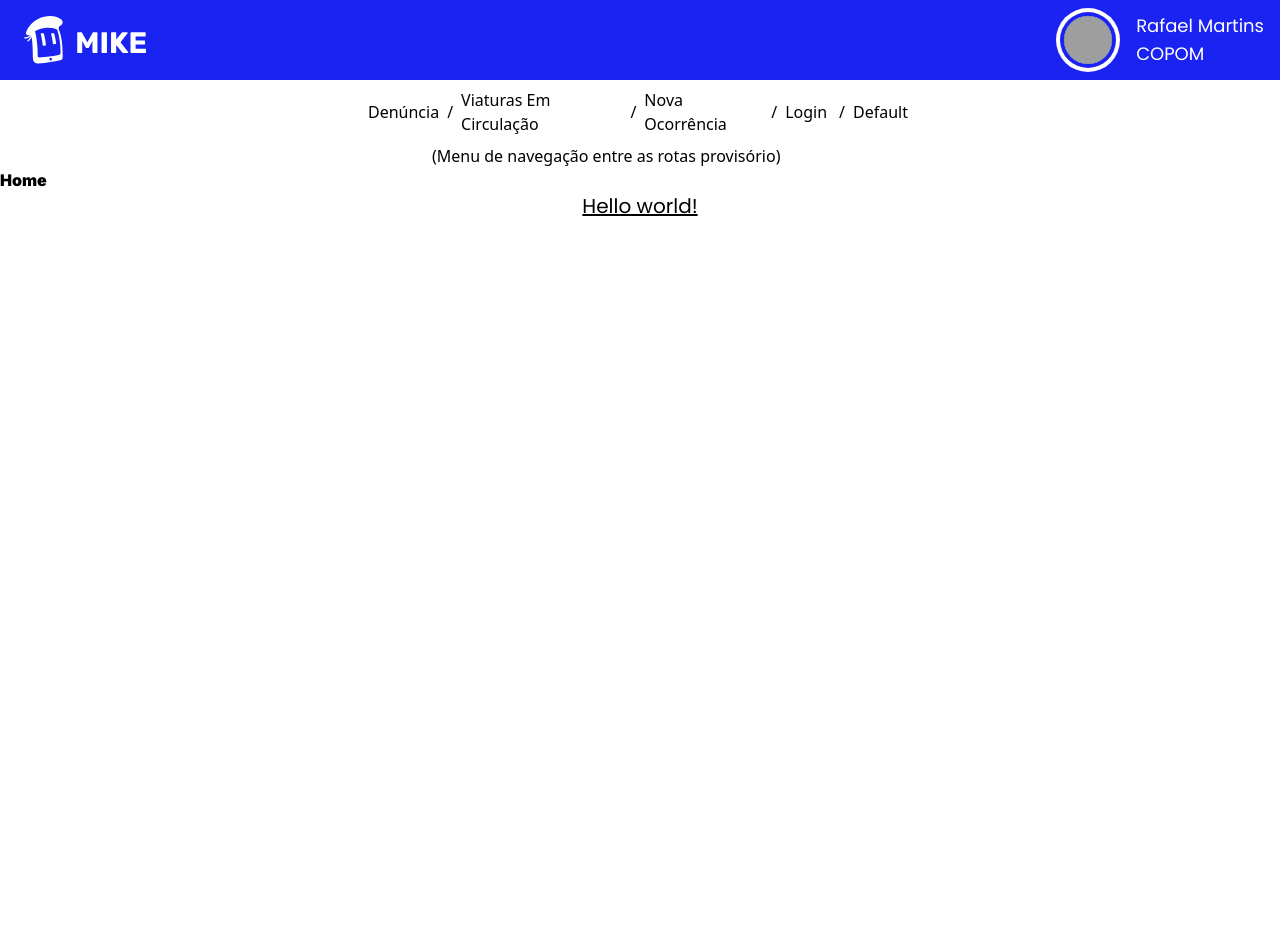
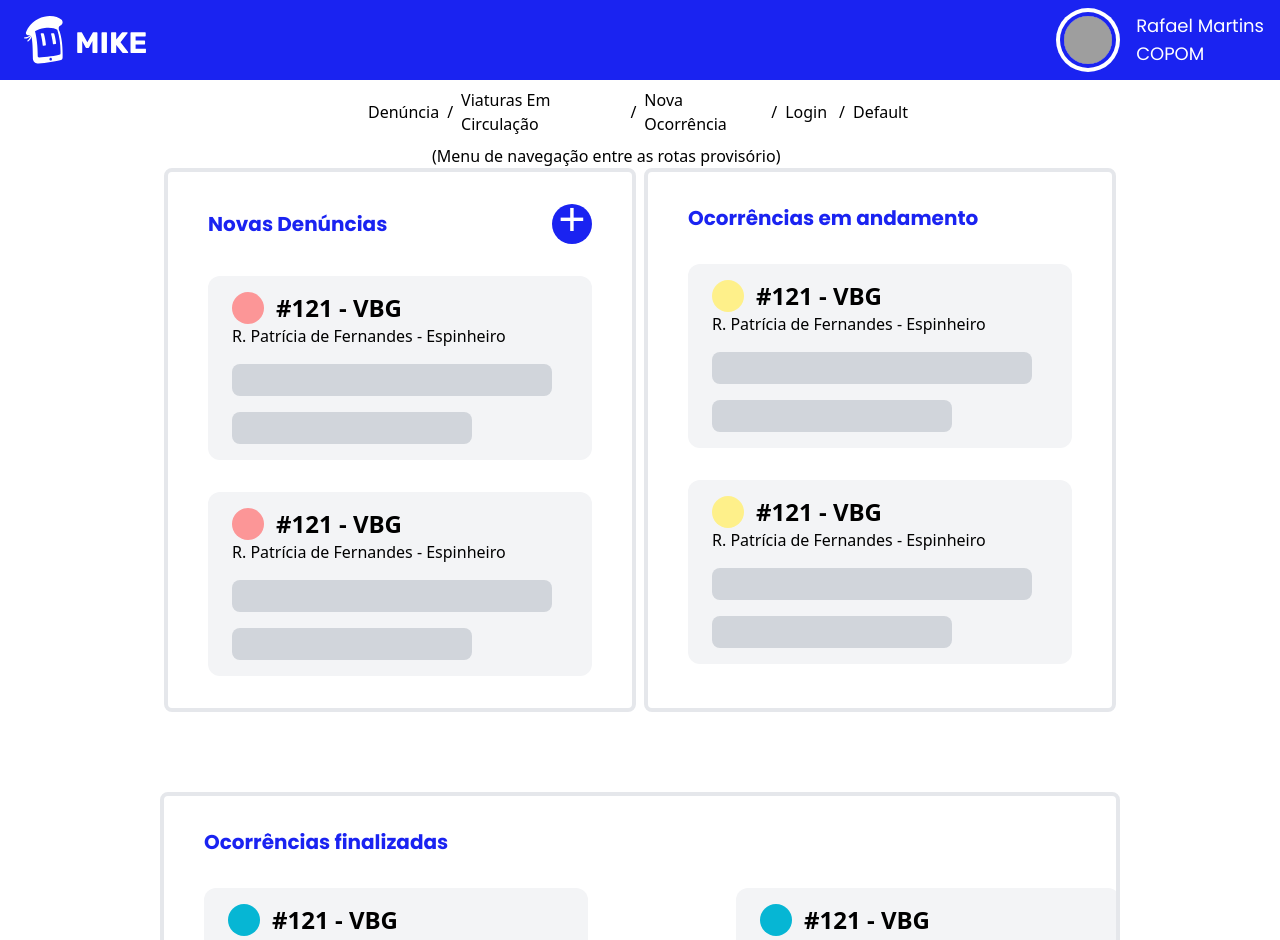
Before and after one commit to Company-FMG/pm-digital, a React (Vite) app: page /home in a window 1280 px wide. Shown: the top 940 px of the page. Before the commit the page ends 800 px from the top, so only its background shows below. Built offline with nearby package versions, Linux system fonts and the light colour scheme; sample sign-in values are in the browser's storage; grey boxes are pictures that could not be loaded.

Commit message:
feat: home page

```diff
--- /dev/null
+++ b/src/components/global/ComplaintCard.tsx
@@ -0,0 +1,39 @@
+interface ComplaintCardProps{
+    status: string;
+    tipo: string;
+    endereco: string;
+}
+
+function ComplaintCard({ status, tipo, endereco }: ComplaintCardProps){
+    const getColor = () => {
+        switch(status){
+            case 'nova':
+                return 'h-8 w-8 rounded-full bg-red'
+            break;
+            case 'em andamento':
+                return 'h-8 w-8 rounded-full bg-yellow-200'
+            break;
+            case 'finalizada':
+                return 'h-8 w-8 rounded-full bg-cyan-500'
+            break;
+            default:
+                console.log("status inválido")
+        }
+    }
+
+    return(
+        <div className="w-96 bg-gray-100 rounded-xl px-6 py-4 space-y-4">
+            <div>
+                <div className="flex gap-3">
+                    <div className={getColor()}></div>
+                    <h2 className="font-bold text-2xl">{ tipo }</h2>
+                </div>
+                <p>{ endereco }</p>
+            </div>
+            <div className="h-8 w-80 bg-gray-300 rounded-lg"></div>
+            <div className="h-8 w-60 bg-gray-300 rounded-lg"></div>
+        </div>
+    );
+}
+
+export default ComplaintCard
--- a/src/routes/Home.tsx
+++ b/src/routes/Home.tsx
@@ -1,11 +1,33 @@
+import { useNavigate } from "react-router-dom"
+import ComplaintCard from "../components/global/ComplaintCard"
 import AuthenticatedLayout from "../layouts/AuthenticatedLayout"
 
 export default function Home() {
+    const navigate = useNavigate();
+
     return (
         <AuthenticatedLayout>
-            <div>
-                <h1 className="font-inter font-black">Home</h1>
-                <h1 className="text-xl font-poppins underline text-center">Hello world!</h1>
+            <div className="grid grid-cols-2 justify-items-center px-40 gap-y-20">
+                <div className="overflow-auto border-4 rounded-lg border-gray-200 px-10 py-8 space-y-8">
+                    <div className="flex justify-between items-center">
+                        <h3 className="font-poppins font-bold text-bluemike text-xl">Novas Denúncias</h3>
+                        <button onClick={() => navigate('/newcomplaint')} className="bg-bluemike text-white h-10 w-10 text-5xl rounded-full flex items-center pb-3 justify-center">+</button>
+                    </div>
+                    <ComplaintCard status="nova" tipo="#121 - VBG" endereco="R. Patrícia de Fernandes - Espinheiro"/>
+                    <ComplaintCard status="nova" tipo="#121 - VBG" endereco="R. Patrícia de Fernandes - Espinheiro"/>
+                </div>
+                <div className="overflow-auto border-4 rounded-lg border-gray-200 px-10 py-8 space-y-8">
+                    <h3 className="font-poppins font-bold text-bluemike text-xl">Ocorrências em andamento</h3>
+                    <ComplaintCard status="em andamento" tipo="#121 - VBG" endereco="R. Patrícia de Fernandes - Espinheiro"/>
+                    <ComplaintCard status="em andamento" tipo="#121 - VBG" endereco="R. Patrícia de Fernandes - Espinheiro"/>
+                </div>
+                <div className="col-span-2 overflow-auto border-4 rounded-lg border-gray-200 px-10 py-8 space-y-8">
+                    <h3 className="font-poppins font-bold text-bluemike text-xl">Ocorrências finalizadas</h3>
+                    <div className="grid grid-cols-2 space-x-24">
+                        <ComplaintCard status="finalizada" tipo="#121 - VBG" endereco="R. Patrícia de Fernandes - Espinheiro"/>
+                        <ComplaintCard status="finalizada" tipo="#121 - VBG" endereco="R. Patrícia de Fernandes - Espinheiro"/>
+                    </div>
+                </div>
             </div>
         </AuthenticatedLayout>
     )
```
